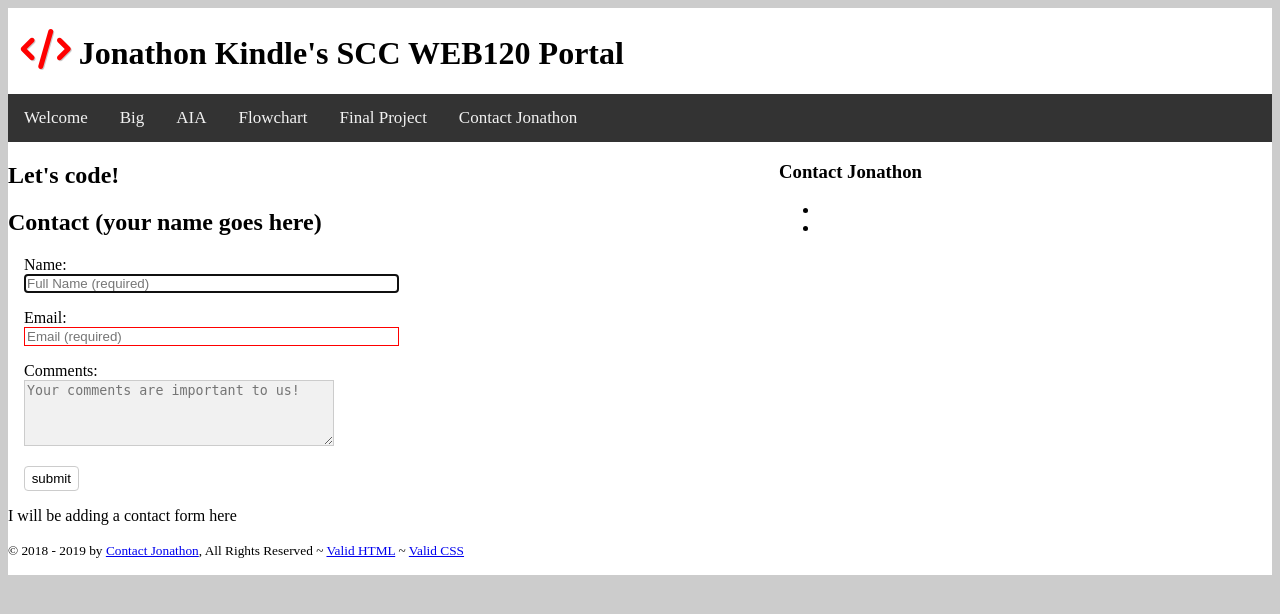
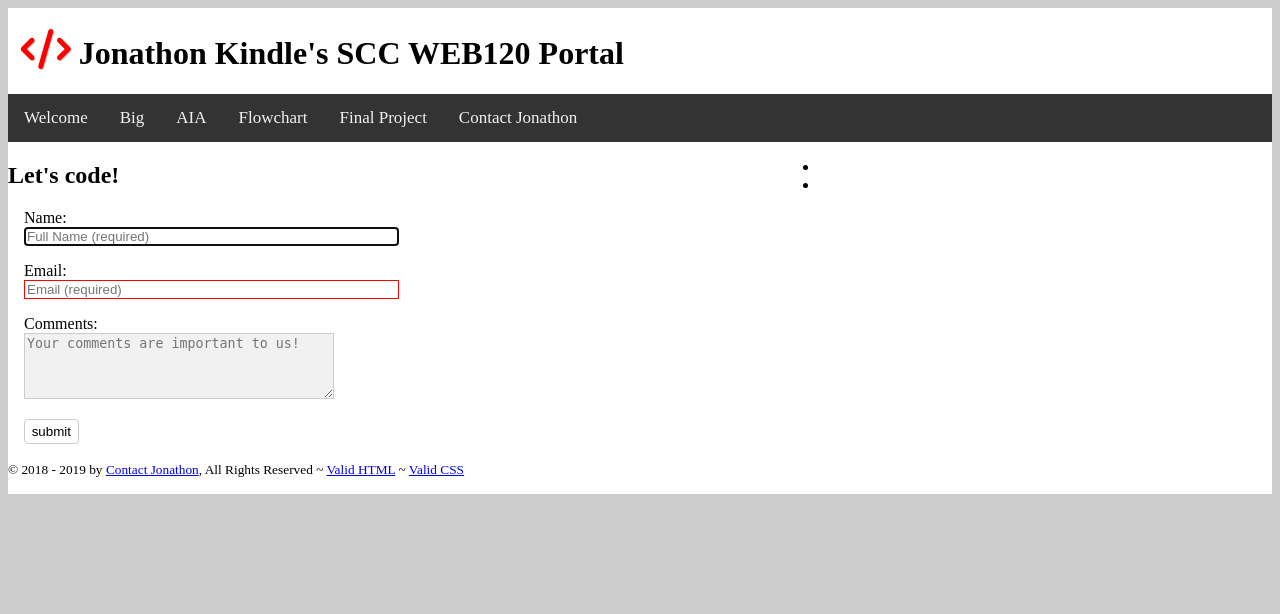
Before and after one commit to jonathonkindle/Web120, a PHP site: page /contactme.php in a window 1280 px wide. Shown: the top 614 px of the page. Run offline with PHP 8.4, Linux system fonts and the light colour scheme; some libraries are stand-ins or nearby versions.

Commit message:
fixed validation issues and multiple heading instances on contact page

```diff
--- a/contactme.php
+++ b/contactme.php
@@ -2,18 +2,14 @@
 <!-- END header.php include here! -->
 
 <!--reCAPTCHA form goes here-->
-   <h2>Contact (your name goes here)</h2>
    <?php include "includes/simple.php";?>
    <p class="clear-recaptcha"></p>
 
-
-   <p>I will be adding a contact form here</p>
 </section>
 <!-- END LEFT COL -->
 
 <!-- START RIGHT COL -->
 <aside>
-   <h3>Contact Jonathon</h3>
    <ul>
       <li></li>
       <li></li>
--- a/includes/header.php
+++ b/includes/header.php
@@ -7,9 +7,9 @@
         <meta name="robots" content="noindex,nofollow" />
         <meta charset="utf-8">
         <script src="https://use.fontawesome.com/6a71565c22.js"></script>
-        <link rel="stylesheet" href="/web120/css/nav.css" />
-        <link rel="stylesheet" href="/web120/css/portal.css" />
-        <link rel="stylesheet" href="/web120/css/form.css" />
+        <link rel="stylesheet" href="/WEB120/css/nav.css" />
+        <link rel="stylesheet" href="/WEB120/css/portal.css" />
+        <link rel="stylesheet" href="/WEB120/css/form.css" />
     </head>
 
     <body>
--- a/includes/simple.php
+++ b/includes/simple.php
@@ -79,9 +79,7 @@ if ($response != null && $response->success)
 	</div>
     </form>
 	<!-- END HTML FORM -->
-    <script type="text/javascript"
-        src="https://www.google.com/recaptcha/api.js?hl=en">
-    </script>
+    <script src="https://www.google.com/recaptcha/api.js?hl=en"></script>
 <?php
 }
 ?>
```
